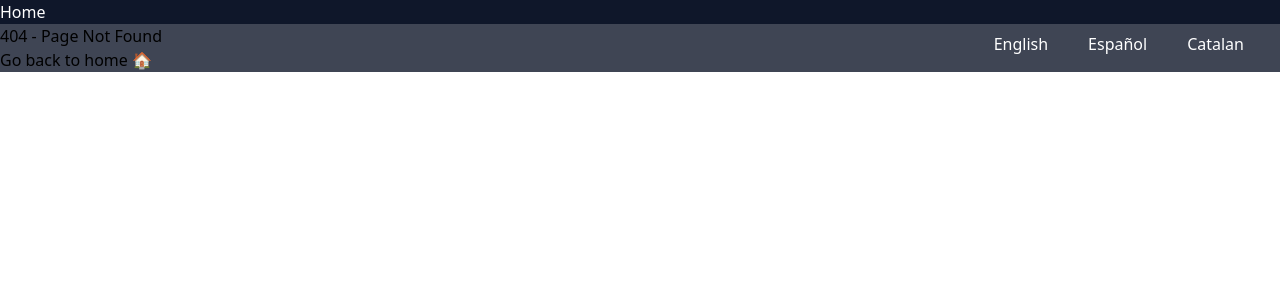
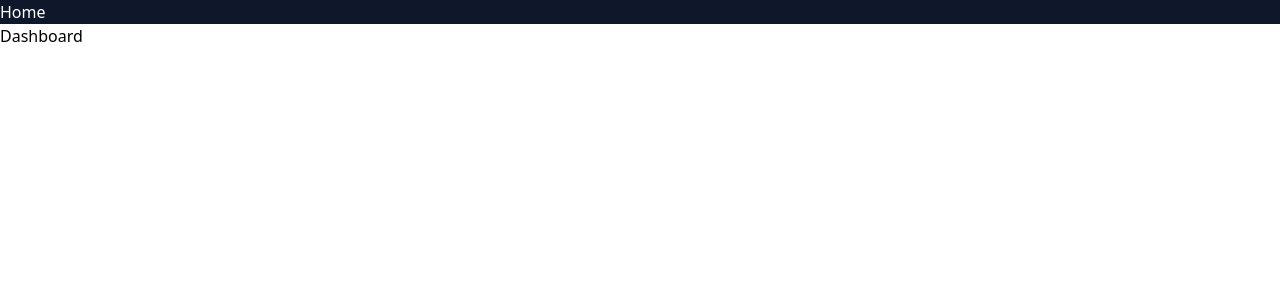
Before and after one commit to polcortes/agility, a React (Vite) app in the folder client/: page /dashboard in a window 1280 px wide. Before the commit this address had no page. Shown: the top 300 px of the page. Built offline with nearby package versions, Linux system fonts and the light colour scheme.

Commit message:
Dashboard page added succesfuly

```diff
--- a/client/src/App.jsx
+++ b/client/src/App.jsx
@@ -1,6 +1,7 @@
 import { BrowserRouter, Routes, Route } from 'react-router-dom'
 import Layout from './components/Layout.jsx'
 import Home from './pages/Home.jsx'
+import Dashboard from './pages/Dashboard.jsx'
 import Error404 from './pages/404.jsx'
 
 import { HelmetProvider } from 'react-helmet-async'
@@ -14,6 +15,7 @@ function App() {
         <Routes>
           <Route path="/" element={<Layout />}>
             <Route index element={<Home />} />
+            <Route path="/dashboard" element={<Dashboard />} />
             <Route path="*" element={<Error404 />} />
           </Route>
         </Routes>
--- /dev/null
+++ b/client/src/pages/Dashboard.jsx
@@ -0,0 +1,18 @@
+// import { useTranslation } from 'react-i18next'
+import { Helmet } from 'react-helmet-async'
+
+
+const Dashboard = () => {
+  return (
+    <>
+      <Helmet>
+        <title>Els teus projectes | Agility</title>
+        <meta name="description" content="Projectes" />
+      </Helmet>
+
+      <h1>Dashboard</h1>
+    </>
+  )
+}
+
+export default Dashboard
```
